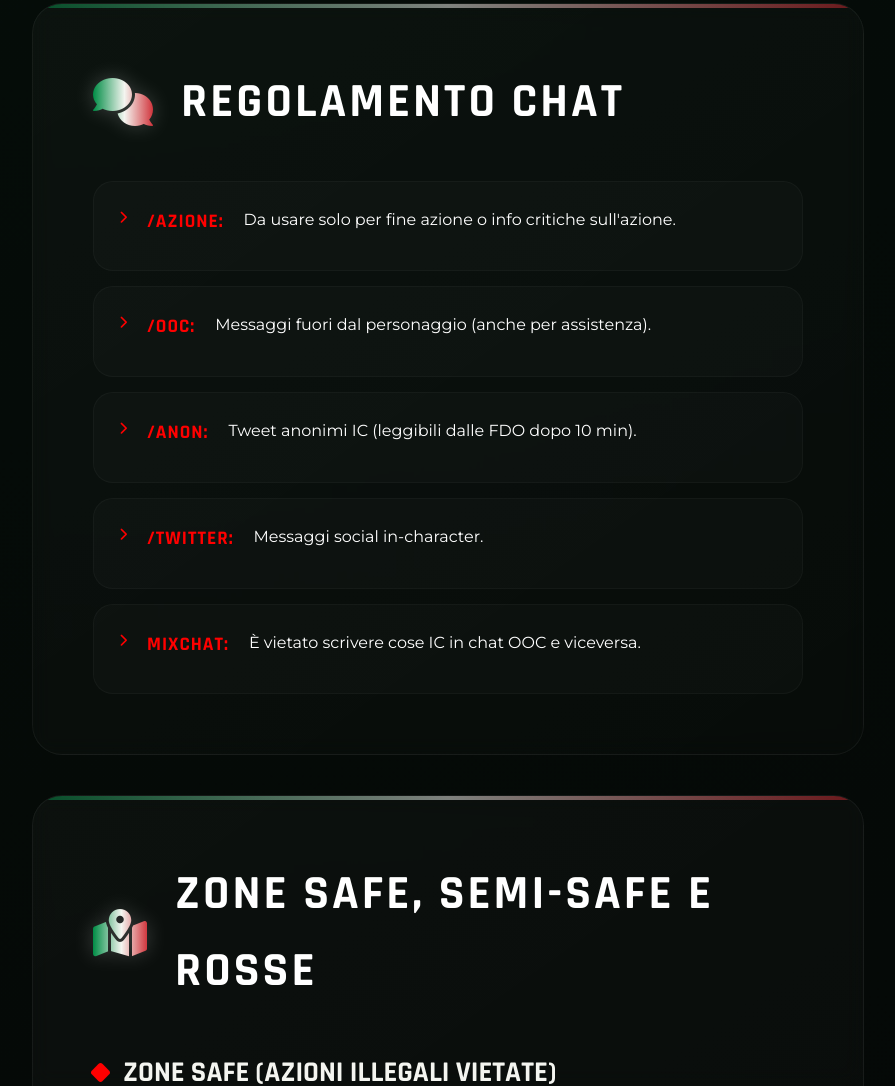
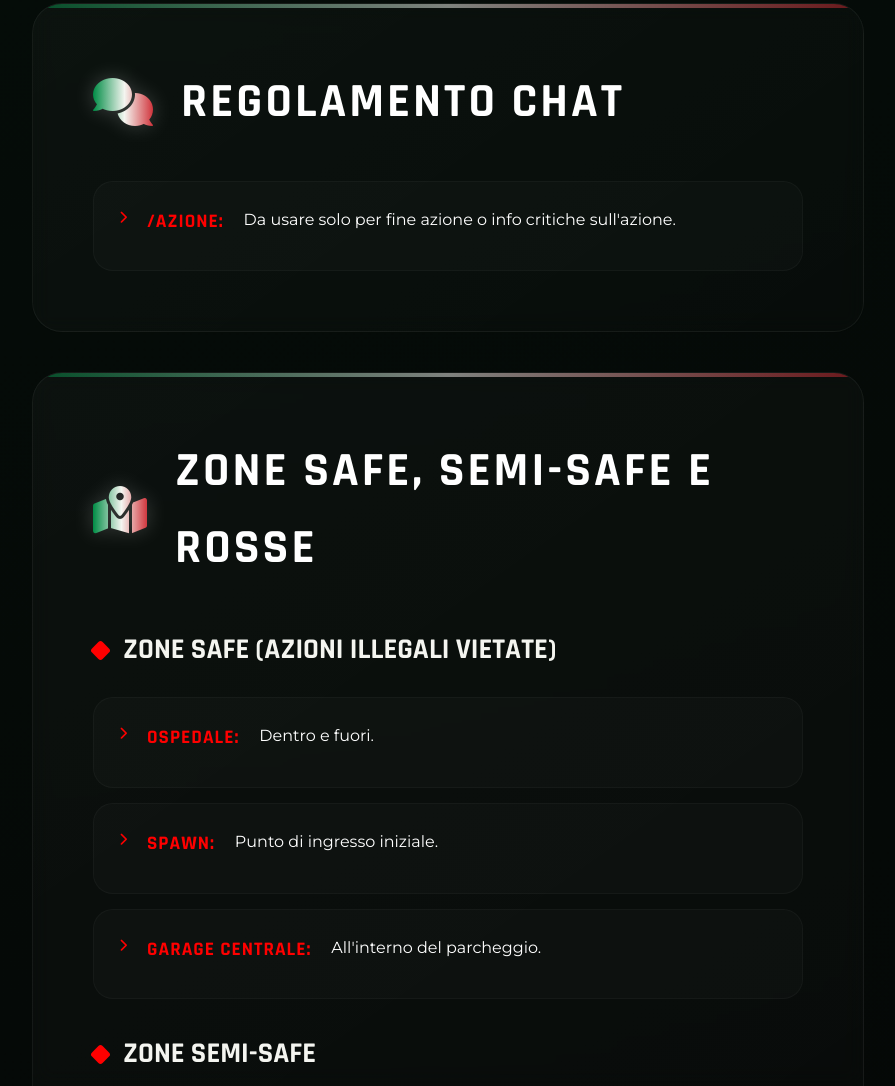
Before and after one commit to LaForteItalia/Sito-web, a website: page regolamento.html in a window 1280 px wide. Shown: the part 2494-3580 px from the top of the page, without its empty margins (352-1247 px from the left). Drawn offline with nearby package versions, Linux system fonts and the light colour scheme.

Commit message:
Remove specific chat regulation items

```diff
--- a/regolamento.html
+++ b/regolamento.html
@@ -126,11 +126,6 @@
                         <h2><i class="fas fa-comments"></i> Regolamento Chat</h2>
                         <ul class="rule-list">
                             <li><i class="fas fa-chevron-right"></i> <strong>/azione:</strong> Da usare solo per fine azione o info critiche sull'azione.</li>
-                            <li><i class="fas fa-chevron-right"></i> <strong>/ooc:</strong> Messaggi fuori dal personaggio (anche per assistenza).</li>
-                            <li><i class="fas fa-chevron-right"></i> <strong>/anon:</strong> Tweet anonimi IC (leggibili dalle FDO dopo 10 min).</li>
-                            <li><i class="fas fa-chevron-right"></i> <strong>/twitter:</strong> Messaggi social in-character.</li>
-                            <li><i class="fas fa-chevron-right"></i> <strong>Mixchat:</strong> È vietato scrivere cose IC in chat OOC e viceversa.</li>
-                        </ul>
                     </section>
 
                     <!-- ZONE -->
```
